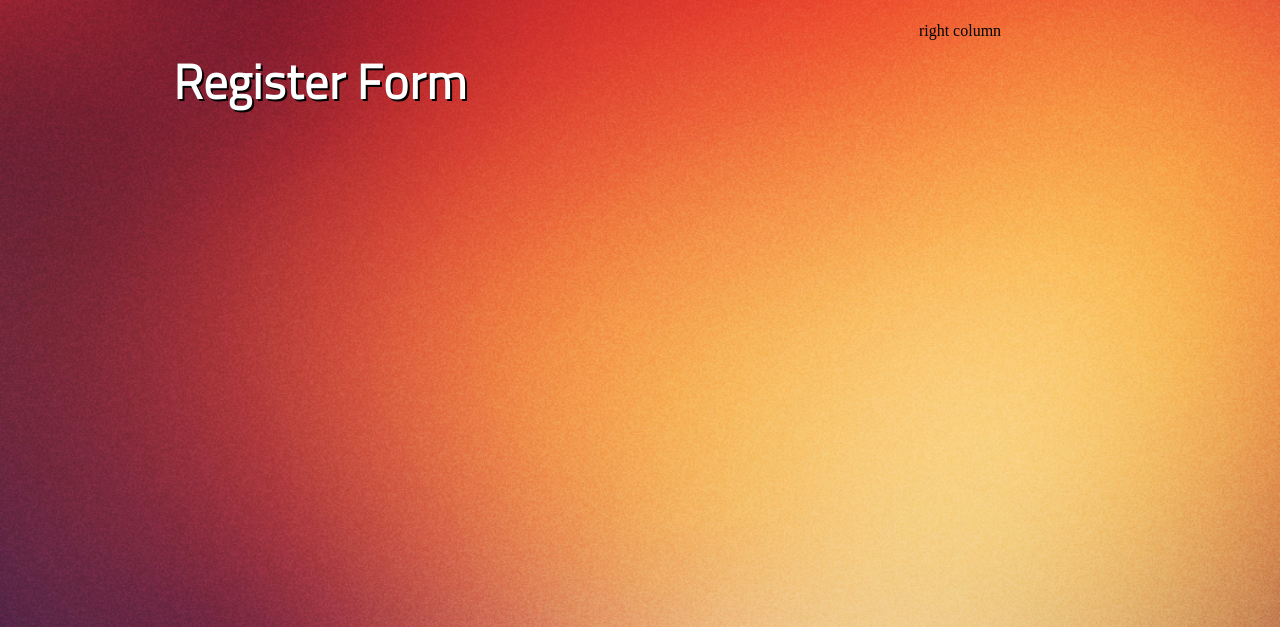
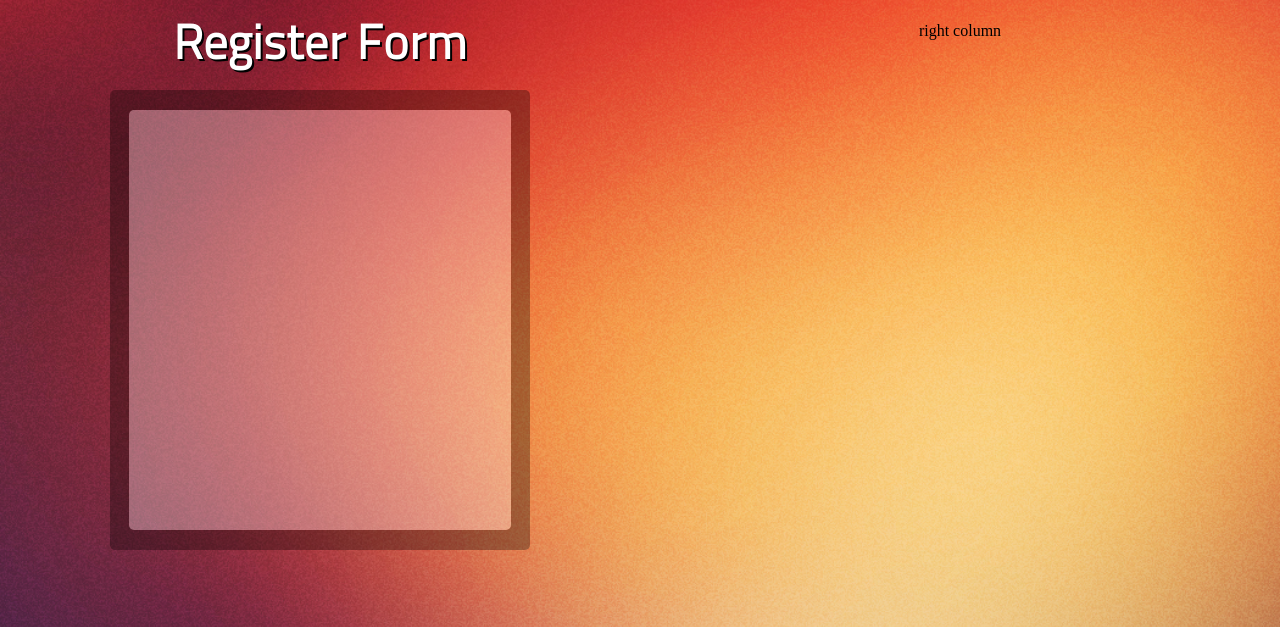
Before and after one commit to qkiczw/weeklywebdevchallenge, a plain HTML site: page challenge01/index.html in a window 1280 px wide. Shown: the part 173-800 px from the top of the page. Drawn offline with Linux system fonts and the light colour scheme.

Commit message:
Register container was created and i styled it  a little bit

```diff
--- a/challenge01/css/style.css
+++ b/challenge01/css/style.css
@@ -44,7 +44,7 @@
     font-weight: normal;
     src: url('./../font/TitilliumText22L005.woff') format('woff');
     }
-    html, body,figure, header{
+    html, body,figure, header, h2{
         margin: 0;
         padding: 0;
     }
@@ -79,11 +79,33 @@
         margin-top: 25px;
     }
     .register__form__title{
+        display: flex;
+        justify-content: center;
         font-family: 'TitilliumText22L-Light';
         font-size: 32px;
         color: #ffffff;
         text-shadow: 2px 2px #000000;
         margin-bottom: 18px;
+    }.register__form__container{
+        position: relative;
+        display: flex;
+        justify-content: center;
+        align-items: center;
+        box-sizing: border-box;
+        background-color: #000000;
+        width: 420px;
+        height: 460px;
+        border-radius: 5px;
+        opacity: 0.3;
+        z-index: 90;
+    }
+    .register__form__container__form{
+        position: absolute;
+        background-color: #ffffff;
+        width: 382px;
+        height: 420px;
+        border-radius: 5px;
+        z-index: 100;
     }
 
 
--- a/challenge01/index.html
+++ b/challenge01/index.html
@@ -25,6 +25,11 @@
                             <header class="register__form__title">
                                 <h2>Register Form</h2>
                             </header>
+                            <div class="register__form__container">
+                                <form class="register__form__container__form">
+
+                                </form>
+                            </div>
                         </section>
                     </div>
                     <div class="main__content__right">right column</div>
```
